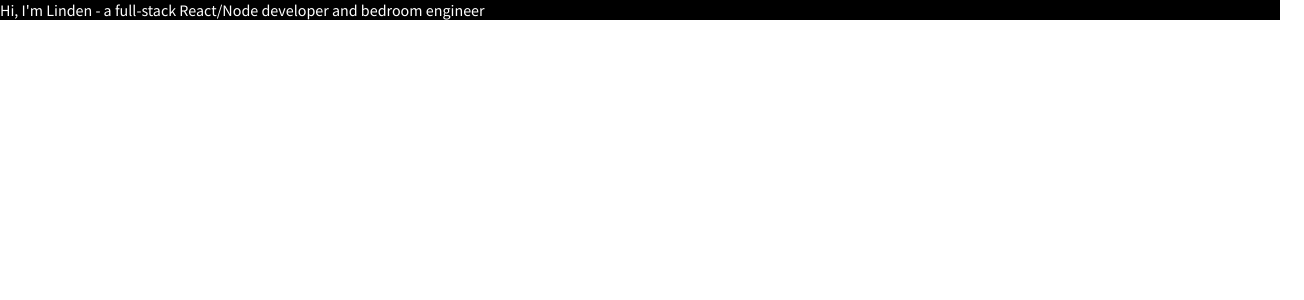
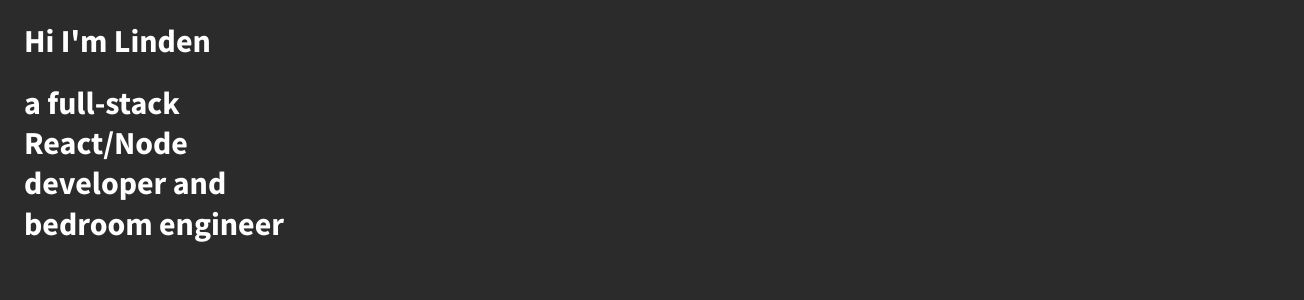
Before and after one commit to acedrow/pw, a React app: page / in a window 1280 px wide. Shown: the top 300 px of the page, 1304 px wide, since content can reach past the window. Built offline with nearby package versions, Linux system fonts and the light colour scheme.

Commit message:
slot machine text works
- global styling
- slotMachineText works and styled

```diff
--- /dev/null
+++ b/src/globalStyle.ts
@@ -0,0 +1,10 @@
+import { createGlobalStyle } from 'styled-components';
+import theme from './theme'
+
+const GlobalStyle = createGlobalStyle`
+  html {
+    background-color: ${theme.backgroundColor} ;
+  }
+`;
+
+export default GlobalStyle;
--- a/src/home/SlotMachineText.tsx
+++ b/src/home/SlotMachineText.tsx
@@ -21,7 +21,7 @@ const homepagePhrases = [
   "green pepper afficionado",
   "red bull racing superfan",
   "dice crafter",
-  "ｖａｐｏｒｗａｖｅ producer",
+  "ambient producer",
   "Checo Perez stan",
   "basement-rockstar",
   "dedicated headbanger",
@@ -30,10 +30,12 @@ const homepagePhrases = [
   "mostpit devotee",
 ]
 
-const reelItemHeightPixels = 21
+//currently can't change this or font size without breaking styling 🙃🙃
+
+const reelItemHeightPixels = 45
 
 function getNewReelTop(max: number) {
-  return -(reelItemHeightPixels * Math.floor(Math.random() * max))
+  return -((reelItemHeightPixels * Math.floor(Math.random() * max)) + reelItemHeightPixels / 2)
 }
 
 const SlotMachineTextEffect = ({ textItems }: { textItems?: string[] }) => {
@@ -59,17 +61,19 @@ const SlotMachineTextEffect = ({ textItems }: { textItems?: string[] }) => {
   }, [])
 
   return (
-    <OuterContainer>
-      <MaskContainer>
-        <ReelContainer top={reelTop}>
-          {textItems.map((text) => (
-            <ReelItem>
-              <span>{text}</span>
-            </ReelItem>
-          ))}
+    <OuterContainer id='outer-container' aria-label='a rotating list of descriptions'>
+      <MaskContainer id='mask-container'>
+        <ReelContainer id='reel-contain er' top={reelTop}>
+          {textItems.map((text, index) => {
+            const id = `reel-item-${index}`
+            return (<ReelItem id={id}>
+              <span style={{ fontSize: "2rem", fontWeight: "bold" }}>{text}</span>
+            </ReelItem>)
+          }
+          )}
         </ReelContainer>
       </MaskContainer>
-    </OuterContainer>
+    </OuterContainer >
   )
 }
 
@@ -78,13 +82,15 @@ export default SlotMachineTextEffect
 const OuterContainer = styled.div``
 
 const MaskContainer = styled.div`
+  margin-top: -1rem;
   position: absolute;
-  width: 250px;
+  width: 100%;
   height: ${reelItemHeightPixels}px;
-  overflow: hidden;
+   overflow: hidden;
 `
 
 const ReelItem = styled.div`
+
   height: ${reelItemHeightPixels}px;
 `
 
--- a/src/home/homepage.tsx
+++ b/src/home/homepage.tsx
@@ -5,23 +5,36 @@ import SlotMachineText from "./SlotMachineText"
 const Homepage = () => {
   return (
     <HomepageContainer>
-      <IntroContainer id="introContainer">
-        Hi, I'm Linden - a full-stack React/Node developer and&nbsp;
+      <IntroContainer flexDirection='' id="introContainer">
+        <TextDiv>
+          <TitleH1>Hi I'm Linden</TitleH1>
+          <TitleH1>a full-stack React/Node developer and</TitleH1>
+        </TextDiv>
         <SlotMachineText />
       </IntroContainer>
     </HomepageContainer>
   )
 }
 
-const IntroContainer = styled.div`
-  font-family: "Source Sans Pro", sans-serif;
-  display: flex;
+const TitleH1 = styled.h1`
+font-size: 2rem;
+`
+const TextDiv = styled.div`
+max-width: 300px;
 `
 
+const IntroContainer = styled.div < { flexDirection: string } > `
+      margin: 0 1.5rem;
+      font-size: 50px;
+      font-family: "Source Sans Pro", sans-serif;
+      display: flex;
+      flex-direction: column;
+      ${props => props.flexDirection && `flex-direction: ${props.flexDirection};`}
+      `
+
 const HomepageContainer = styled.div`
-  min-height: 100%;
-  background-color: black;
-  color: white;
-`
+      min-height: 100%;
+      color: white;
+      `
 
 export default Homepage
--- a/src/index.tsx
+++ b/src/index.tsx
@@ -1,4 +1,5 @@
 import ReactDOM from "react-dom"
+import GlobalStyle from "./globalStyle"
 import Homepage from "./home/homepage"
 
-ReactDOM.render(<Homepage />, document.getElementById("root"))
+ReactDOM.render(<><GlobalStyle /><Homepage /></>, document.getElementById("root"))
--- /dev/null
+++ b/src/theme.ts
@@ -0,0 +1,5 @@
+const theme = {
+    backgroundColor: '#2b2b2b'
+}
+
+export default theme
```
